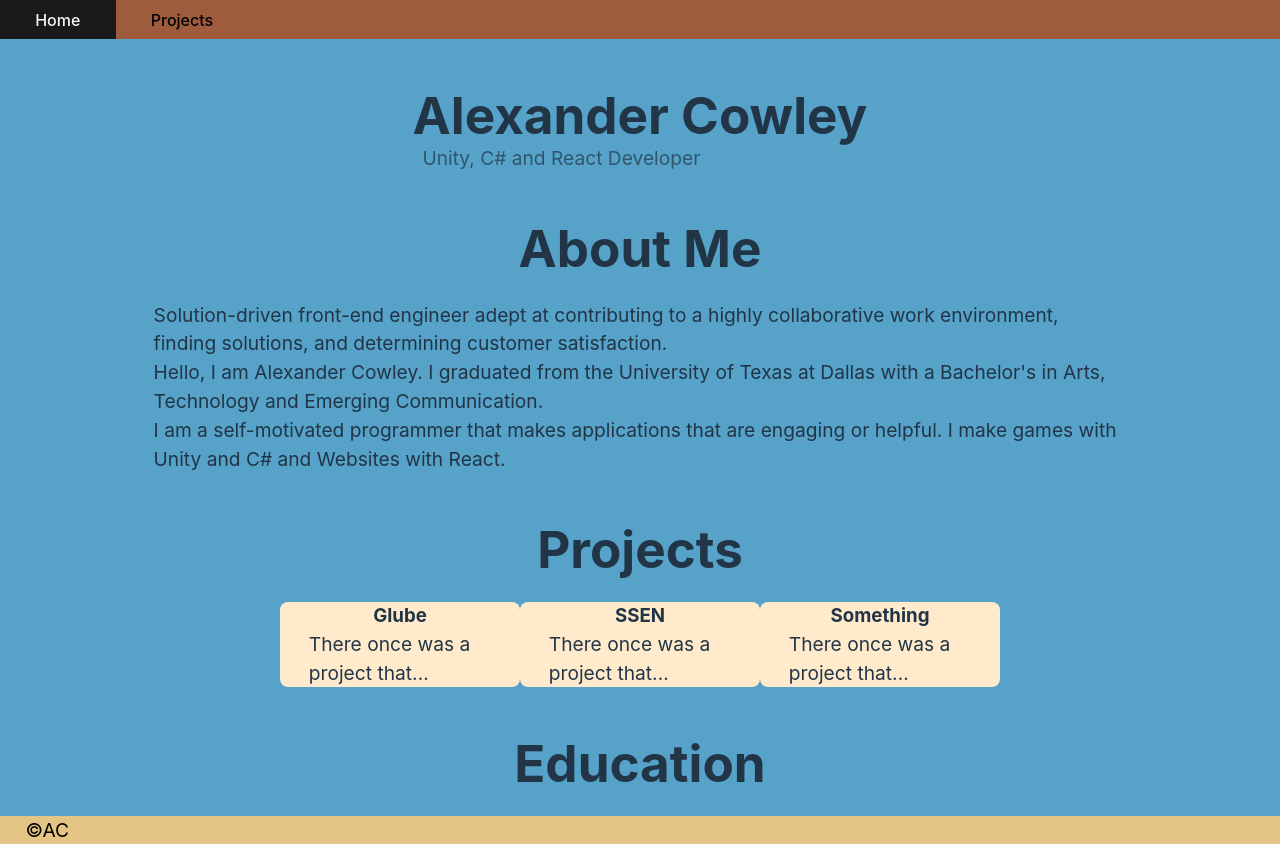
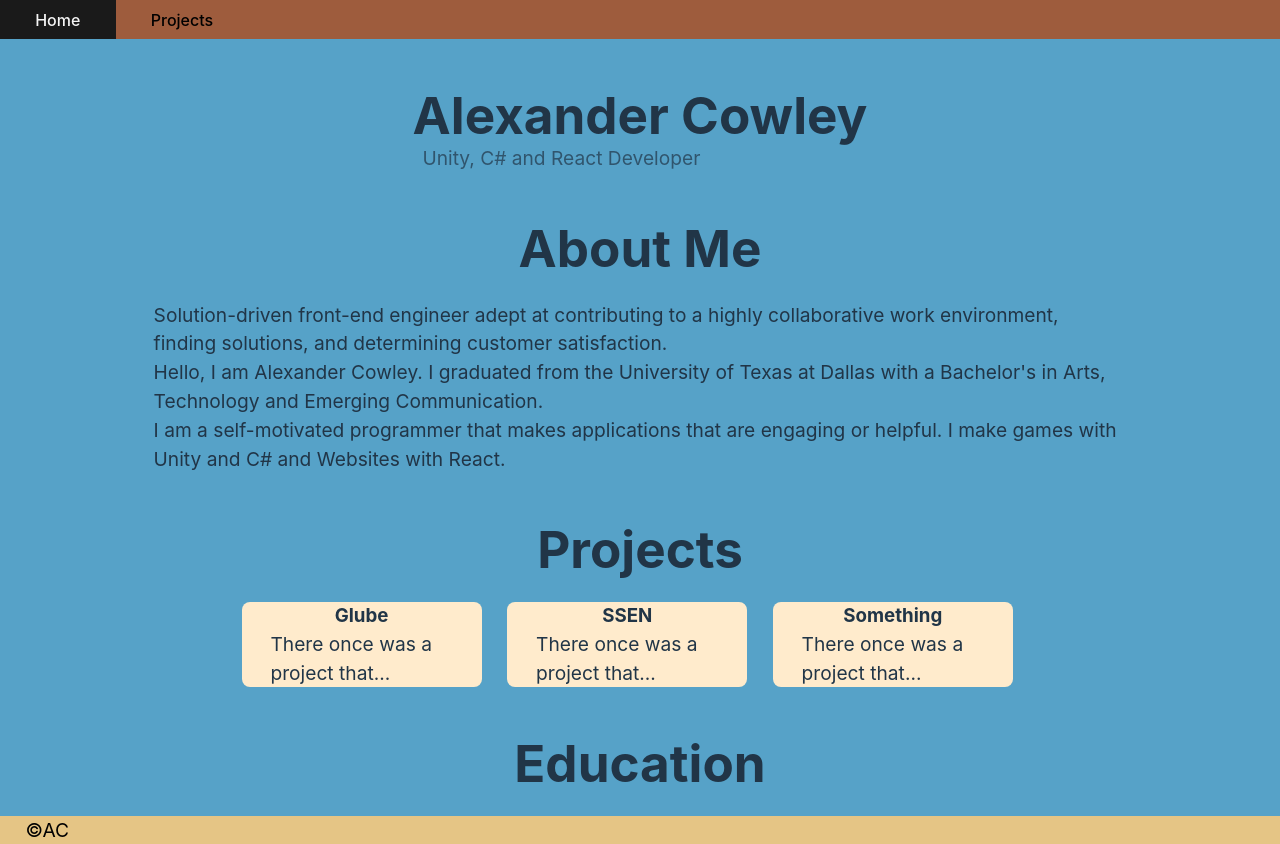
Before and after one commit to AlexanderCowley/AC-Portfolio, a React (Vite) app: page / in a window 1280 px wide. Built offline with nearby package versions, Linux system fonts and the light colour scheme.

Commit message:
Added padding to project cards

```diff
--- a/src/App.css
+++ b/src/App.css
@@ -16,6 +16,11 @@ nav
 nav ul
 {
   text-align: left;
+}
+
+article ul li
+{
+  padding-right: 2%;
 }
 
 footer
```
